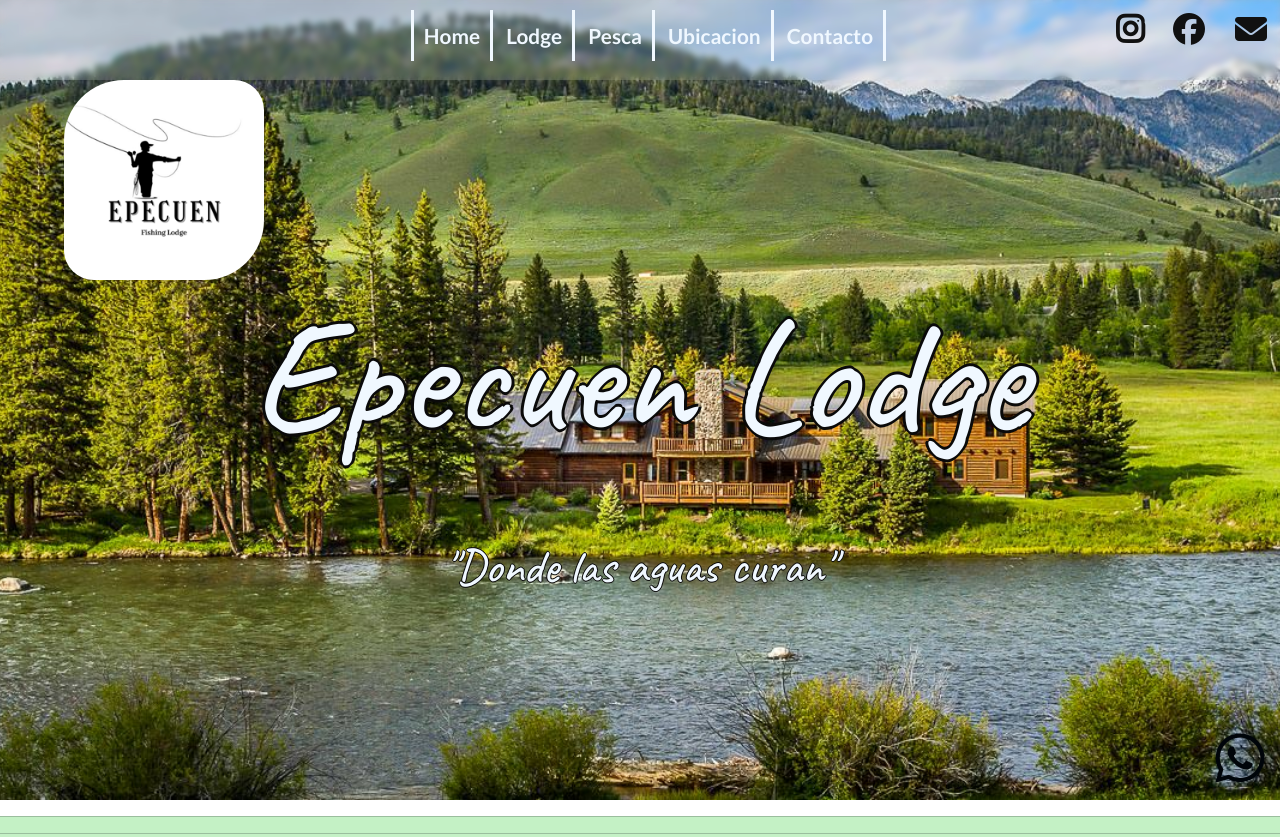
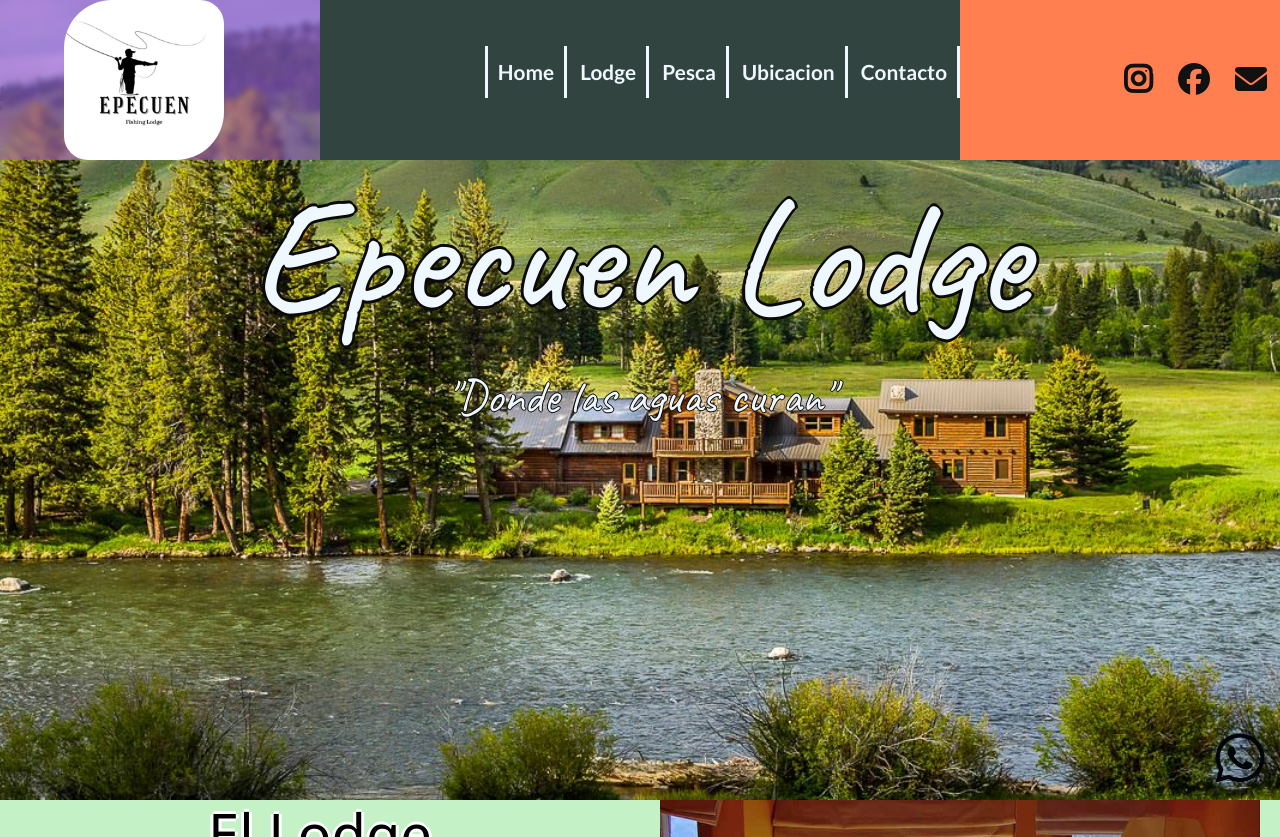
Before and after one commit to caloi2789/proyecto_coder, a plain HTML site: page index.html in a window 1280 px wide. Shown: the top 837 px of the page. Drawn offline with nearby package versions, Linux system fonts and the light colour scheme.

Commit message:
cambios header bts

```diff
--- a/css/styles.css
+++ b/css/styles.css
@@ -42,20 +42,34 @@
 /* ---------------------------------Barra de navegacion header------------------------------- */
 
 
-.divGlass {
+.blur {
     display: flex;
     flex-wrap: wrap;
     background-color: rgba(255, 255, 255, 0.158);
     backdrop-filter: blur(3px) saturate(150%);
-    height: 10vh;
+    height: 20vh;
+}
+
+.logo {
+    display: flex;
+    height: 100%;
+    /* width: 25%; */
+    background-color: rgba(137, 43, 226, 0.411);
+}
+
+.logo__img {
+    margin: 0 0 0 5vw;
+    border-radius: 30% 15%;
+    height: 100%;
 }
 
 .divNav {
     height: 100%;
-    width: 70%;
-    /* background-color: #314440; */
-    padding: 10px;
-    text-align: right;
+    /* width: 50%; */
+    background-color: #314440;
+    display: flex;
+    justify-content: end;
+    align-items: center;
 }
 
 .listaNav {
@@ -84,10 +98,13 @@
 
 
 .divIconos {
-    /* background-color: coral; */
+    background-color: coral;
     height: 100%;
     text-align: right;
-    width: 30%;
+    /* width: 25%; */
+    display: flex;
+    justify-content: end;
+    align-items: center;
 }
 
 .iconos {
@@ -98,16 +115,7 @@
 
 /* ------------------------Seccion principal del header------------------------------- */
 
-.logo {
-    height: 25vh;
-    /* background-color: rgba(137, 43, 226, 0.411); */
-}
 
-.logo__img {
-    margin: 0 0 0 5vw;
-    border-radius: 30% 15%;
-    height: 100%;
-}
 
 .titulo {
     color: aliceblue;
--- a/index.html
+++ b/index.html
@@ -22,10 +22,26 @@
     <header class="Header__Img__Index">
 
         <!-- Barra de navegacion -->
-        <div class="divGlass">
+        <div class="conteiner-fluid">
 
+            <div class="row">
 
-            <nav class="divNav fuente2">
+                <div class="blur">
+
+                    <div class="divIconos col-12 col-sm-3 order-sm-last">
+                        <a class="iconos" href="https://www.instagram.com/" target="_blank"> <i
+                                class="fa-brands fa-instagram fa-2x fa-beat fa-solid" style="color: #111111;"></i> </a>
+                        <a class="iconos" href="https://www.facebook.com/" target="_blank"> <i
+                                class="fa-brands fa-facebook fa-2x fa-beat" style="color: #111111;"></i> </a>
+                        <a class="iconos" href="https://www.gmail.com/" target="_blank"> <i
+                                class="fa-solid fa-envelope fa-2x fa-beat fa-solid" style="color: #111111;"></i></i></a>
+                    </div>
+
+                    <div class="logo col-12 col-sm-3 ">
+                        <a href="#"> <img class="logo__img" src="./assets/img/LOGO-250x250.png" alt="logo lodge"> </a>
+                    </div>
+
+                    <nav class="divNav fuente2 col-12 col-sm-6">
                         <ul>
                             <li class="li1"> <a class="linkNav" href="#"> Home </a></li>
                             <li class="listaNav"> <a class="linkNav" href="./pages/lodge.html"> Lodge </a></li>
@@ -35,36 +51,26 @@
                         </ul>
                     </nav>
 
-
-            <div class="divIconos">
-                <a class="iconos" href="https://www.instagram.com/" target="_blank"> <i
-                        class="fa-brands fa-instagram fa-2x fa-beat fa-solid" style="color: #111111;"></i> </a>
-                <a class="iconos" href="https://www.facebook.com/" target="_blank"> <i
-                        class="fa-brands fa-facebook fa-2x fa-beat" style="color: #111111;"></i> </a>
-                <a class="iconos" href="https://www.gmail.com/" target="_blank"> <i
-                        class="fa-solid fa-envelope fa-2x fa-beat fa-solid" style="color: #111111;"></i></i></a>
                 </div>
 
+
+
             </div>
-
-        <!-- Logo -->
-        <div class="logo">
-            <a href="#"> <img class="logo__img" src="./assets/img/LOGO-250x250.png" alt="logo lodge"> </a>
         </div>
 
         <section class="fuente1">
+
             <h1 class="titulo sombraTxt1"> Epecuen Lodge </h1>
 
-            <h2 class="textoH2 sombraTxt2">
-                <br>
+            <p class="textoH2 sombraTxt2">
                 "Donde las aguas curan"
-            </h2>
+            </p>
+
         </section>
+
     </header>
 
     <main class="main_Index">
-        <hr>
-        <hr>
         <section class="section__Lodge"> <!-- Esto es una prueba para GITHUB -->
 
             <div class="section__Lodge__divTexto">
@@ -87,8 +93,7 @@
 
 
         </section>
-        <hr>
-        <hr>
+
         <section class="section__Pesca">
 
             <div class="section__Pesca__divImg">
@@ -108,8 +113,7 @@
             </div>
 
         </section>
-        <hr>
-        <hr>
+
         <section class="section__Ubicacion">
 
             <div class="section__Ubicacion__divTexto">
@@ -131,8 +135,7 @@
             </div>
 
         </section>
-        <hr>
-        <hr>
+
         <section class="section__Video">
             <div class="MainVideo">
 
@@ -145,8 +148,6 @@
 
             </div>
         </section>
-        <hr>
-        <hr>
     </main>
 
     <footer class="divFooter">
@@ -187,7 +188,9 @@
 
     </footer>
 
-    <script src="https://cdn.jsdelivr.net/npm/bootstrap@5.0.2/dist/js/bootstrap.bundle.min.js" integrity="sha384-MrcW6ZMFYlzcLA8Nl+NtUVF0sA7MsXsP1UyJoMp4YLEuNSfAP+JcXn/tWtIaxVXM" crossorigin="anonymous"></script>
+    <script src="https://cdn.jsdelivr.net/npm/bootstrap@5.0.2/dist/js/bootstrap.bundle.min.js"
+        integrity="sha384-MrcW6ZMFYlzcLA8Nl+NtUVF0sA7MsXsP1UyJoMp4YLEuNSfAP+JcXn/tWtIaxVXM"
+        crossorigin="anonymous"></script>
 </body>
 
 
```
Lines whose indentation alone changed are shown as unchanged.
